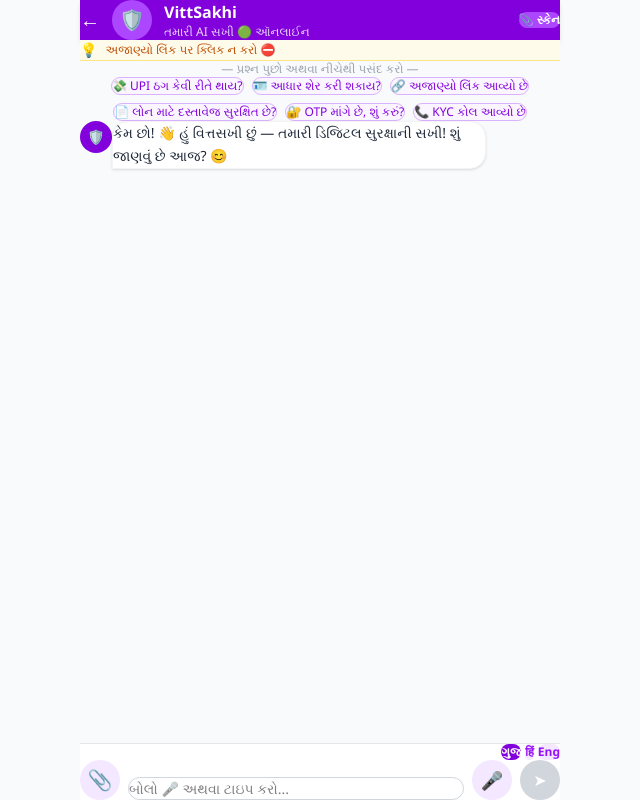
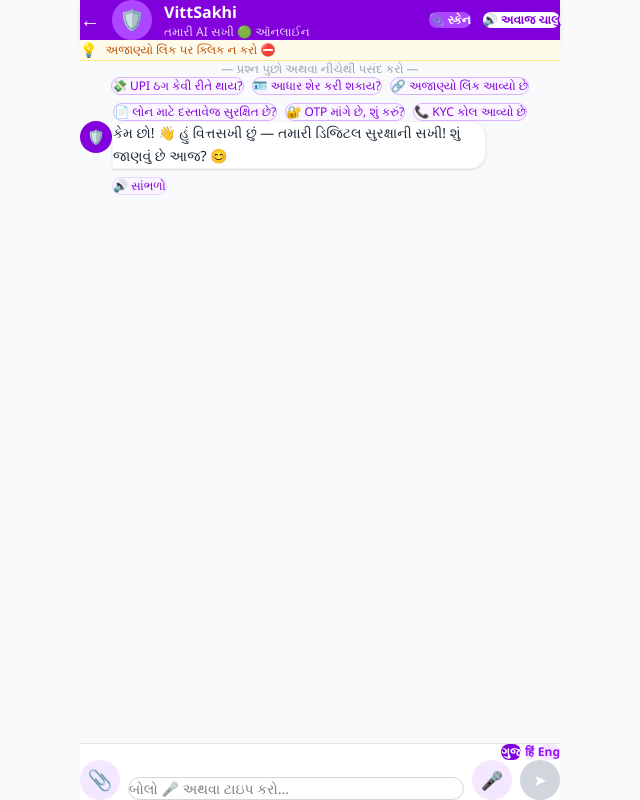
Before and after one commit to Anshu-bhatt/sakhiShield-AI, a React (Vite) app: page /chat in a window 1280 px wide. Shown: the whole page, without its empty margins (320-960 px from the left). Built offline with nearby package versions, Linux system fonts and the light colour scheme.

Commit message:
feat: add Gujarati cloud TTS fallback and emoji-safe speech cleanup

```diff
--- a/package.json
+++ b/package.json
@@ -16,6 +16,7 @@
     "cors": "^2.8.6",
     "dotenv": "^17.3.1",
     "express": "^5.2.1",
+    "google-tts-api": "^2.0.2",
     "react": "^19.2.4",
     "react-dom": "^19.2.4",
     "react-router-dom": "^7.13.1"
--- a/server.js
+++ b/server.js
@@ -3,6 +3,7 @@
 import dotenv from 'dotenv'
 import fs from 'fs'
 import path from 'path'
+import googleTTS from 'google-tts-api'
 
 function loadEnvFile(fileName = '.env.local') {
   const envPath = path.resolve(process.cwd(), fileName)
@@ -48,8 +49,41 @@
   res.status(200).json({
     service: 'SakhiShield backend',
     status: 'ok',
-    endpoints: ['/api/grok']
+    endpoints: ['/api/grok', '/api/tts']
   })
+})
+
+app.post('/api/tts', async (req, res) => {
+  try {
+    const { text = '', lang = 'gu' } = req.body || {}
+    const cleanedText = String(text).replace(/\s+/g, ' ').trim()
+
+    if (!cleanedText) {
+      return res.status(400).json({ error: 'Text is required for TTS.' })
+    }
+
+    // Keep payload small to avoid oversized query URLs for provider endpoint.
+    const safeText = cleanedText.slice(0, 350)
+    const selectedLang = String(lang).startsWith('gu') ? 'gu' : 'gu'
+    const audioUrl = googleTTS.getAudioUrl(safeText, {
+      lang: selectedLang,
+      slow: false,
+      host: 'https://translate.google.com'
+    })
+
+    const ttsResponse = await fetch(audioUrl)
+    if (!ttsResponse.ok) {
+      return res.status(502).json({ error: 'Failed to fetch TTS audio.' })
+    }
+
+    const audioBuffer = Buffer.from(await ttsResponse.arrayBuffer())
+    res.setHeader('Content-Type', 'audio/mpeg')
+    res.setHeader('Cache-Control', 'no-store')
+    return res.status(200).send(audioBuffer)
+  } catch (error) {
+    console.error('❌ TTS error:', error)
+    return res.status(500).json({ error: 'TTS generation failed.', details: error.message })
+  }
 })
 
 // Groq API proxy endpoint
--- a/src/components/ChatBubble.jsx
+++ b/src/components/ChatBubble.jsx
@@ -1,4 +1,11 @@
-export default function ChatBubble({ message, onScanClick }) {
+export default function ChatBubble({
+  message,
+  onScanClick,
+  onSpeak,
+  canSpeak,
+  isSpeaking,
+  onStopSpeaking
+}) {
 
   // Check if Claude wants to show scan button
   const showScanButton = message.content?.includes('[SHOW_SCAN_BUTTON]')
@@ -27,6 +34,26 @@
           {cleanContent}
         </div>
 
+        {/* Text-to-speech controls for assistant messages */}
+        {!isUser && canSpeak && (
+          <div className="flex gap-2">
+            <button
+              onClick={onSpeak}
+              className="text-xs bg-purple-50 border border-purple-200 text-purple-700 px-3 py-1 rounded-full"
+            >
+              🔊 સાંભળો
+            </button>
+            {isSpeaking && (
+              <button
+                onClick={onStopSpeaking}
+                className="text-xs bg-gray-100 border border-gray-300 text-gray-700 px-3 py-1 rounded-full"
+              >
+                ⏹ બંધ
+              </button>
+            )}
+          </div>
+        )}
+
         {/* Scan button if needed */}
         {showScanButton && !isUser && (
           <button
--- a/src/screens/ChatScreen.jsx
+++ b/src/screens/ChatScreen.jsx
@@ -1,7 +1,7 @@
 import { useState, useRef, useEffect, useCallback } from 'react'
 import { useNavigate } from 'react-router-dom'
 import { sendToClaude } from '../api/Grok_API'
-import ChatBubble from '../components/chatBubble'
+import ChatBubble from '../components/ChatBubble'
 import TypingIndicator from '../components/TypingIndicator'
 import SafetyTipBanner from '../components/SafetyTipBanner'
 import MicButton from '../components/MicButton'
@@ -14,6 +14,10 @@
   const navigate = useNavigate()
   const bottomRef = useRef(null)
   const inputRef = useRef(null)
+  const synthRef = useRef(null)
+  const audioRef = useRef(null)
+  const audioUrlRef = useRef('')
+  const previousLengthRef = useRef(1)
 
   const [messages, setMessages] = useState([WELCOME_MESSAGE])
   const [input, setInput] = useState('')
@@ -21,6 +25,106 @@
   const [showQuickReplies, setShowQuickReplies] = useState(true)
   const [liveTranscript, setLiveTranscript] = useState('')
   const [selectedLang, setSelectedLang] = useState('gu-IN')
+  const [ttsEnabled, setTtsEnabled] = useState(true)
+  const [isTtsSupported, setIsTtsSupported] = useState(false)
+  const [isSpeaking, setIsSpeaking] = useState(false)
+  const [hasGujaratiVoice, setHasGujaratiVoice] = useState(false)
+
+  const cleanForSpeech = useCallback((text = '') => {
+    let normalized = text.replace('[SHOW_SCAN_BUTTON]', ' ')
+
+    // Remove all emojis/symbols so TTS does not narrate emoji names.
+    normalized = normalized
+      .replace(/[\p{Extended_Pictographic}\uFE0F\u200D]/gu, ' ')
+      .replace(/[*_`~#>|]/g, ' ')
+      .replace(/\s+/g, ' ')
+      .trim()
+
+    return normalized
+  }, [])
+
+  const stopSpeaking = useCallback(() => {
+    if (synthRef.current) {
+      synthRef.current.cancel()
+    }
+
+    if (audioRef.current) {
+      audioRef.current.pause()
+      audioRef.current.currentTime = 0
+      audioRef.current = null
+    }
+
+    if (audioUrlRef.current) {
+      URL.revokeObjectURL(audioUrlRef.current)
+      audioUrlRef.current = ''
+    }
+
+    setIsSpeaking(false)
+  }, [])
+
+  const speakText = useCallback(async (text) => {
+    const content = cleanForSpeech(text)
+    if (!content) return
+
+    stopSpeaking()
+
+    if (synthRef.current && hasGujaratiVoice) {
+      const utterance = new SpeechSynthesisUtterance(content)
+      utterance.lang = 'gu-IN'
+      utterance.rate = 1
+      utterance.pitch = 1
+
+      const voices = synthRef.current.getVoices()
+      if (voices.length) {
+        const preferredVoice = voices.find(v => v.lang === 'gu-IN')
+          || voices.find(v => v.lang?.startsWith('gu'))
+        if (preferredVoice) utterance.voice = preferredVoice
+      }
+
+      utterance.onstart = () => setIsSpeaking(true)
+      utterance.onend = () => setIsSpeaking(false)
+      utterance.onerror = () => setIsSpeaking(false)
+
+      synthRef.current.speak(utterance)
+      return
+    }
+
+    // Cloud fallback for systems without Gujarati browser voices.
+    const response = await fetch('http://localhost:5000/api/tts', {
+      method: 'POST',
+      headers: { 'Content-Type': 'application/json' },
+      body: JSON.stringify({ text: content, lang: 'gu' })
+    })
+
+    if (!response.ok) {
+      throw new Error(`TTS backend error: ${response.status}`)
+    }
+
+    const audioBlob = await response.blob()
+    const objectUrl = URL.createObjectURL(audioBlob)
+    const audio = new Audio(objectUrl)
+
+    audioUrlRef.current = objectUrl
+    audioRef.current = audio
+
+    audio.onplay = () => setIsSpeaking(true)
+    audio.onended = () => {
+      setIsSpeaking(false)
+      if (audioUrlRef.current) {
+        URL.revokeObjectURL(audioUrlRef.current)
+        audioUrlRef.current = ''
+      }
+    }
+    audio.onerror = () => {
+      setIsSpeaking(false)
+      if (audioUrlRef.current) {
+        URL.revokeObjectURL(audioUrlRef.current)
+        audioUrlRef.current = ''
+      }
+    }
+
+    await audio.play()
+  }, [cleanForSpeech, hasGujaratiVoice, stopSpeaking])
 
   // Define handleSend as useCallback first
   const handleSend = useCallback(async (text) => {
@@ -86,6 +190,60 @@
     toggleLanguage(langCode)
   }
 
+  // Initialize text-to-speech support
+  useEffect(() => {
+    if (typeof window === 'undefined') {
+      return
+    }
+
+    // Cloud TTS fallback exists, so feature is considered supported in modern browsers.
+    setIsTtsSupported(true)
+
+    if (!('speechSynthesis' in window)) {
+      return () => {
+        stopSpeaking()
+      }
+    }
+
+    synthRef.current = window.speechSynthesis
+
+    const updateVoiceAvailability = () => {
+      const voices = synthRef.current?.getVoices() || []
+      const gujaratiAvailable = voices.some(v =>
+        v.lang === 'gu-IN' || v.lang?.toLowerCase().startsWith('gu')
+      )
+      setHasGujaratiVoice(gujaratiAvailable)
+    }
+
+    window.speechSynthesis.addEventListener('voiceschanged', updateVoiceAvailability)
+    updateVoiceAvailability()
+
+    return () => {
+      window.speechSynthesis.removeEventListener('voiceschanged', updateVoiceAvailability)
+      stopSpeaking()
+    }
+  }, [stopSpeaking])
+
+  // Auto-read new assistant messages when TTS is enabled.
+  useEffect(() => {
+    if (!ttsEnabled || !isTtsSupported || loading) {
+      previousLengthRef.current = messages.length
+      return
+    }
+
+    if (messages.length <= previousLengthRef.current) {
+      previousLengthRef.current = messages.length
+      return
+    }
+
+    const lastMessage = messages[messages.length - 1]
+    if (lastMessage?.role === 'assistant') {
+      void speakText(lastMessage.content)
+    }
+
+    previousLengthRef.current = messages.length
+  }, [messages, loading, ttsEnabled, isTtsSupported, speakText])
+
   // Auto scroll to bottom
   useEffect(() => {
     bottomRef.current?.scrollIntoView({ behavior: 'smooth' })
@@ -122,6 +280,21 @@
         >
           📎 સ્કેન
         </button>
+        {isTtsSupported && (
+          <button
+            onClick={() => {
+              if (isSpeaking) stopSpeaking()
+              setTtsEnabled(prev => !prev)
+            }}
+            className={`text-xs px-3 py-2 rounded-full font-bold ${
+              ttsEnabled
+                ? 'bg-white text-purple-700'
+                : 'bg-purple-500 text-white'
+            }`}
+          >
+            {ttsEnabled ? '🔊 અવાજ ચાલુ' : '🔇 અવાજ બંધ'}
+          </button>
+        )}
       </div>
 
       {/* ── Safety Tip Banner ── */}
@@ -156,6 +329,10 @@
             key={msg.id}
             message={msg}
             onScanClick={() => navigate('/scan')}
+            onSpeak={() => void speakText(msg.content)}
+            canSpeak={isTtsSupported && msg.role === 'assistant'}
+            isSpeaking={isSpeaking}
+            onStopSpeaking={stopSpeaking}
           />
         ))}
 
```
Also changed, not shown: 1 other file (tests, documents, lock files or other folders).
